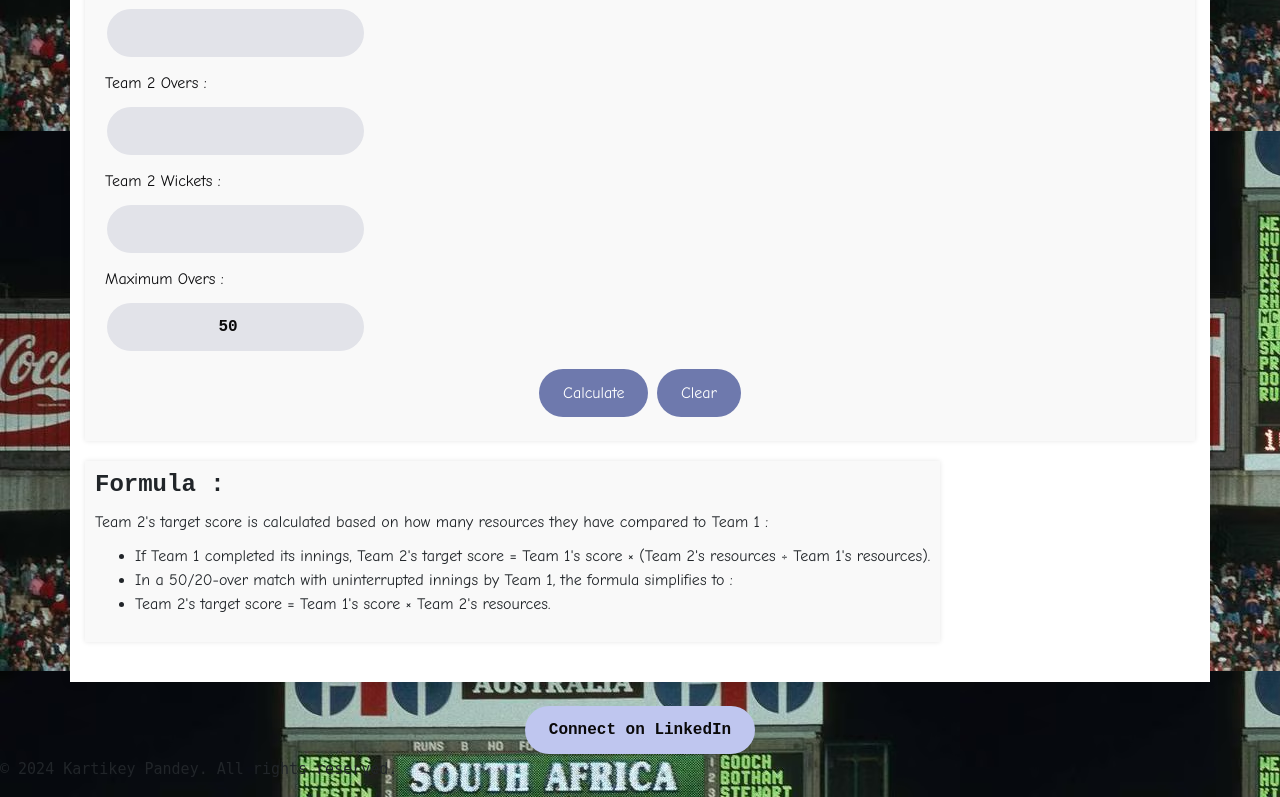
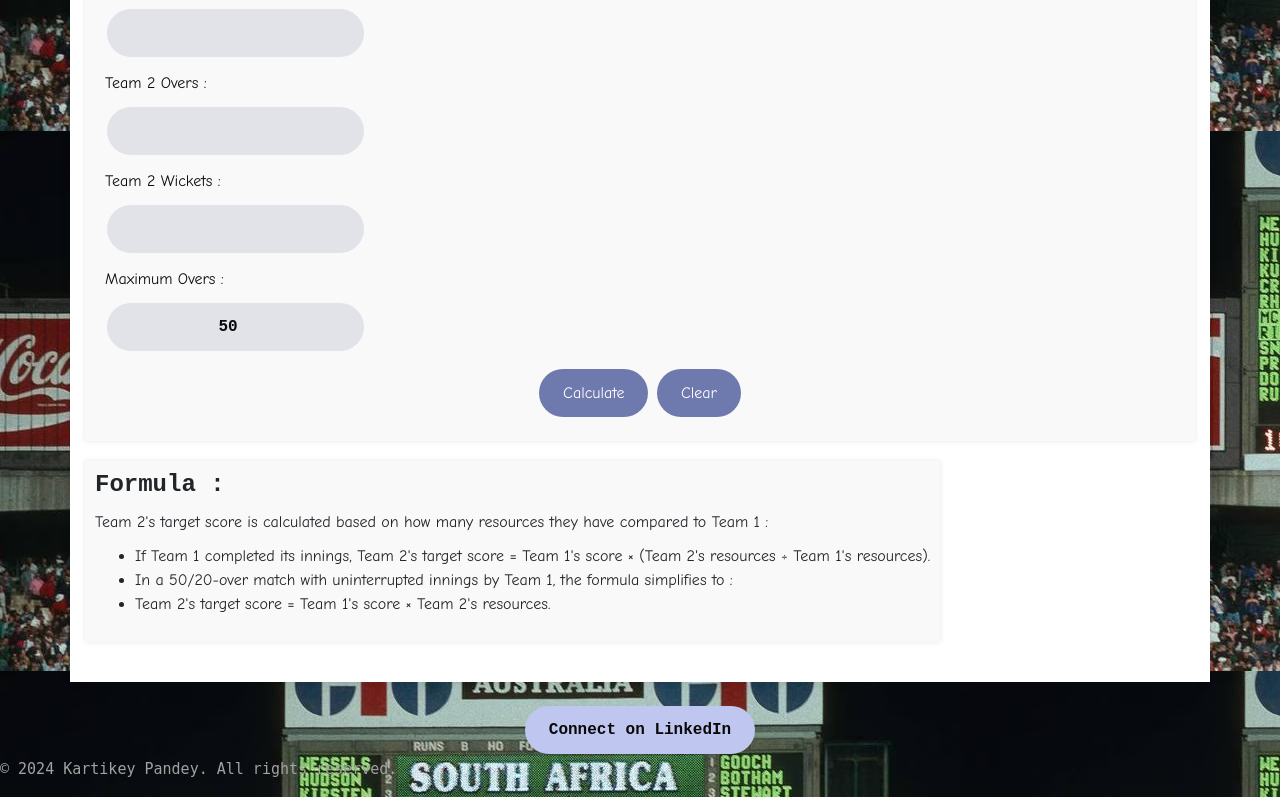
Before and after one commit to kartkp/DLS-Method, a plain HTML site: page index.html in a window 1280 px wide. Shown: the part 409-1206 px from the top of the page. Drawn offline with nearby package versions, Linux system fonts and the light colour scheme; some packages are replaced by stand-ins of ours; a script that the page names is missing.

Commit message:
Update index.html

```diff
--- a/index.html
+++ b/index.html
@@ -88,7 +88,7 @@
         </div>
 
         <footer>
-            <p class="yoyo0">&copy; 2024 Kartikey Pandey. All rights reserved.</p>
+            <p class="yoyo0"><span style="color: rgb(164, 161, 161);">&copy; 2024 Kartikey Pandey. All rights reserved.</span></p>
         </footer>
     </div>
 <div w3-finclude-html="/footer.html"></div>
```
